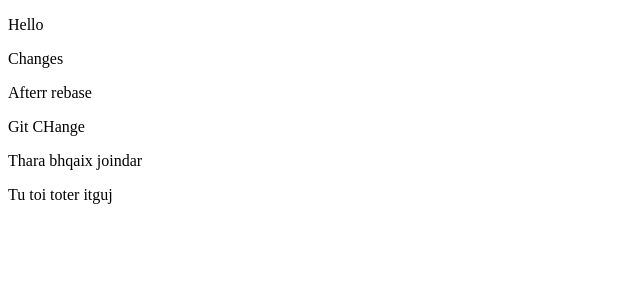
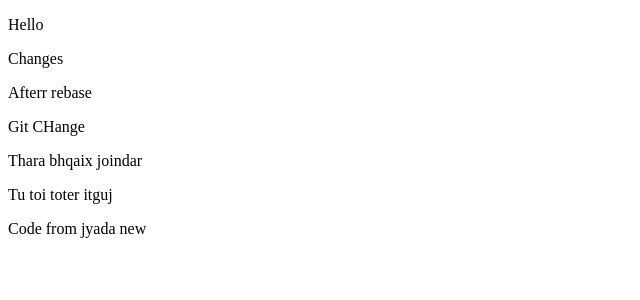
Before and after one commit to rohit0452/Test, an Angular app: page / in a window 1280 px wide. Shown: the top 300 px of the page, without its empty margins (0-640 px from the left). Built offline with nearby package versions, Linux system fonts and the light colour scheme.

Commit message:
Jyda new

```diff
--- a/src/app/app.component.html
+++ b/src/app/app.component.html
@@ -4,3 +4,4 @@
 <p>Git CHange</p>
 <p>Thara bhqaix joindar</p>
 <p>Tu toi toter itguj</p>
+<p>Code from jyada new</p>
```
